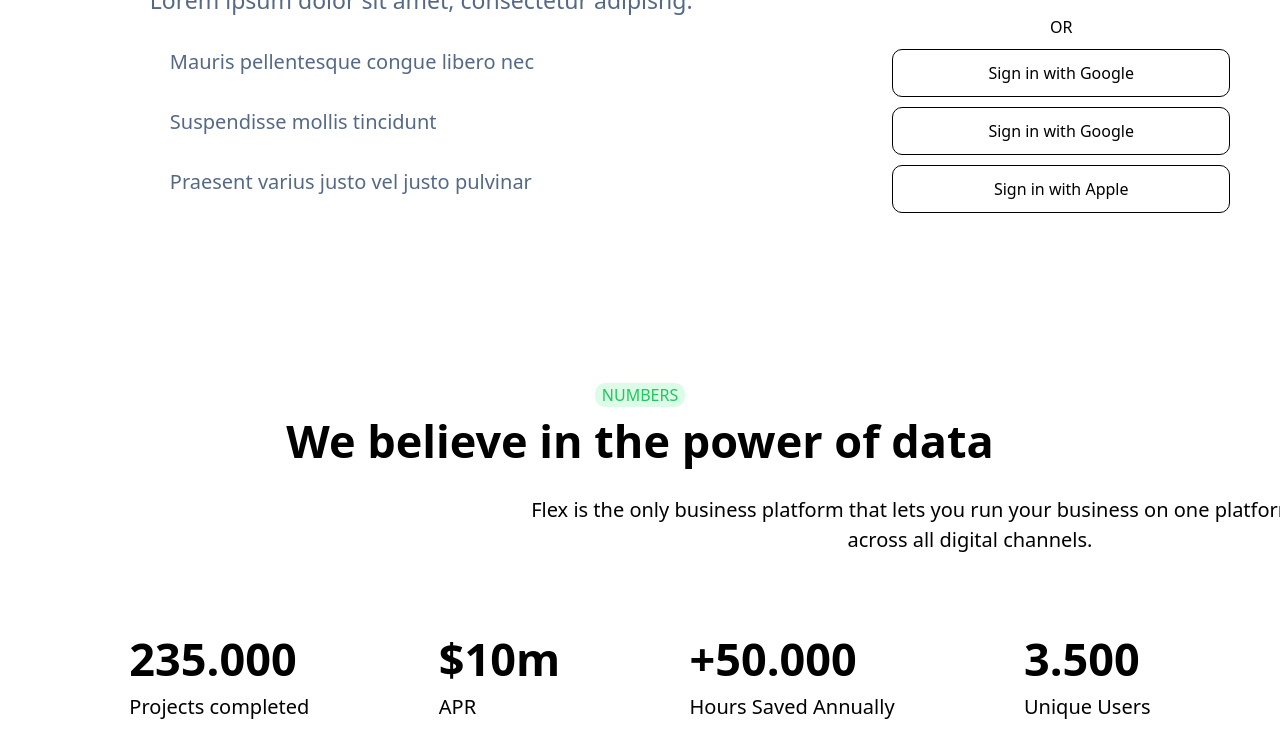
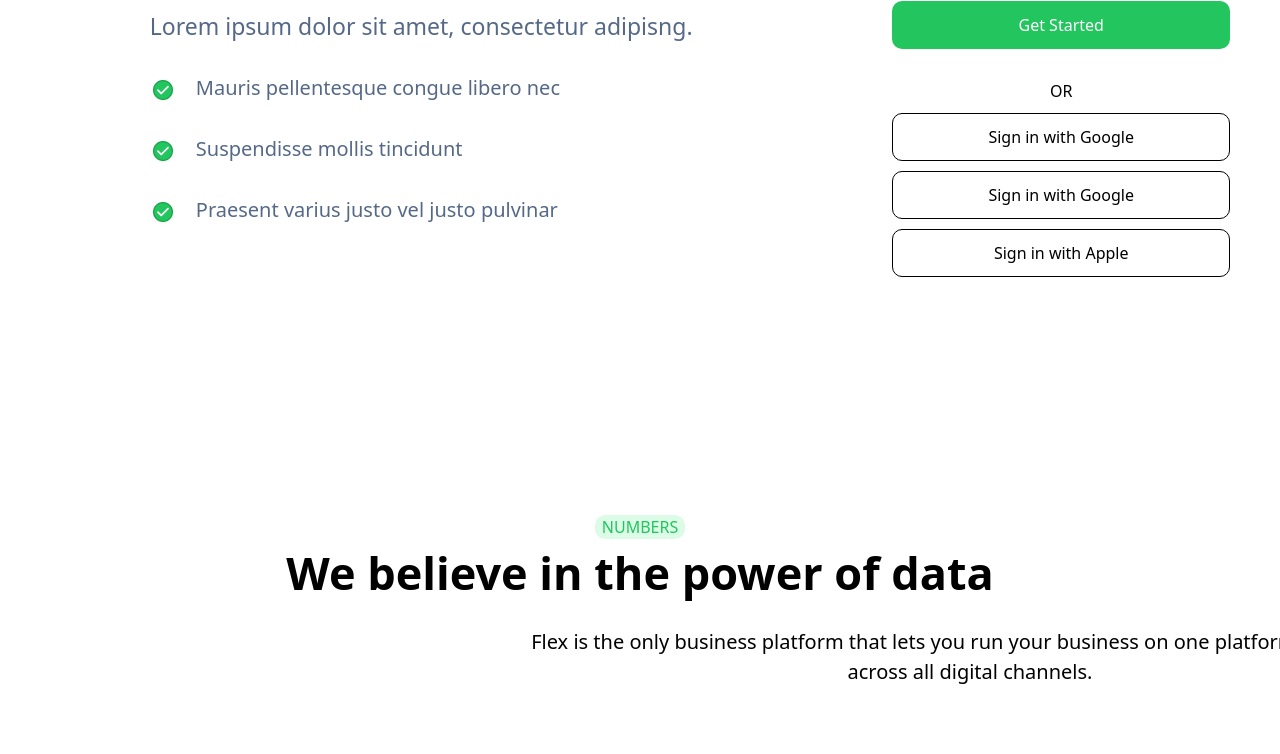
Before and after one commit to Azim0009/Deployed, a website: page index.html in a window 1280 px wide. Shown: the part 575-1329 px from the top of the page. Drawn offline with Linux system fonts and the light colour scheme; the site is published under a folder, as on GitHub Pages, so addresses that start at the root find nothing.

Commit message:
first comit

```diff
--- a/src/index.html
+++ b/index.html
@@ -4,11 +4,11 @@
     <meta charset="UTF-8">
     <meta name="viewport" content="width=device-width, initial-scale=1.0">
     <title>Document</title>
-    <link rel="stylesheet" href="./output.css">
+    <link rel="stylesheet" href="./src/output.css">
 </head>
 <body>
     <div class="flex justify-evenly mt-[30px]">
-<div class=""><img src="/Logo (2).png" alt=""></div>
+<div class=""><img src="./Logo (2).png" alt=""></div>
 <div class="text-[20px] flex gap-[70px]">
     <p>Product</p>
     <p>Features</p>
@@ -22,26 +22,26 @@
 </div>
 <div class="mt-[200px] flex justify-around">
     <div class="">
-    <div class=""><img src="/Badge.png" alt=""></div>
+    <div class=""><img src="./Badge.png" alt=""></div>
     <div class="text-[55px] w-[520px] mt-[20px]"><b>A small business is only as good as its tools. </b></div>
     <div class="text-[23px] mt-[20px] text-[#556987]"><p>Lorem ipsum dolor sit amet, consectetur adipisng.</p></div>
 <div class="flex gap-[20px] mt-[30px]">
-    <div class="mt-[5px]"><img src="/Checkbox.png" alt=""></div>
+    <div class="mt-[5px]"><img src="./Checkbox.png" alt=""></div>
     <div class="text-[20px] text-[#556987]"><p>Mauris pellentesque congue libero nec</p></div>
 </div>
 <div class="flex gap-[20px] mt-[30px]">
-    <div class="mt-[5px]"><img src="/Checkbox.png" alt=""></div>
+    <div class="mt-[5px]"><img src="./Checkbox.png" alt=""></div>
     <div class="text-[20px] text-[#556987]"><p>Suspendisse mollis tincidunt</p></div>
 </div>
 <div class="flex gap-[20px] mt-[30px]">
-    <div class="mt-[5px]"><img src="/Checkbox.png" alt=""></div>
+    <div class="mt-[5px]"><img src="./Checkbox.png" alt=""></div>
     <div class="text-[20px] text-[#556987]"><p>Praesent varius justo vel justo pulvinar </p></div>
 </div>
 </div>
 
 
 <div class="">
-<div class=""><img src="/Frame 3 (3).png" alt=""></div>
+<div class=""><img src="./Frame 3 (3).png" alt=""></div>
 <div class="text-[30px] mx-[-100px]"><b>Join our community</b></div>
 <div class="text-[20px] mt-[20px] mx-[-40px]"><p>Start your free trial</p></div>
 <div class="mt-[40px] mx-[-100px]"><p>Email</p></div>
@@ -55,9 +55,9 @@
 </div>
 </div>
 </div>
-<div class=""><img src="/Outline.png" alt="" class="mx-[1420px] mt-[-150px]"></div>
-<div class=""><img src="/f.png" alt="" class="mx-[1420px] mt-[35px]"></div>
-<div class=""><img src="/Vector.png" alt="" class="mx-[1420px] mt-[35px]"></div>
+<div class=""><img src="./Outline.png" alt="" class="mx-[1420px] mt-[-150px]"></div>
+<div class=""><img src="./f.png" alt="" class="mx-[1420px] mt-[35px]"></div>
+<div class=""><img src="./Vector.png" alt="" class="mx-[1420px] mt-[35px]"></div>
 
 
 
@@ -101,26 +101,26 @@
     <div class="mt-[20px] w-[920px] text-center text-[20px] mx-[510px]"><p class=""> With our integrated CRM, project management, collaboration and invoicing capabilities, you can manage every aspect of your business in one secure platform.</p></div>
 </div>
 
-<div class="flex justify-center mt-[120px]"><img src="/Group 27.png" alt=""></div>
+<div class="flex justify-center mt-[120px]"><img src="./Group 27.png" alt=""></div>
 
 
 
 
 <div class="flex  justify-evenly mt-[150px]">
 <div class="">
-    <div class="mx-[100px]"><img src="/Frame 18.png" alt=""></div>
+    <div class="mx-[100px]"><img src="./Frame 18.png" alt=""></div>
 <div class="text-[25px] mt-[20px]"><b>Measure your performance</b></div>
 <div class="text-[20px] text-[#556987] w-[313px] text-center mt-[20px]"><p>Stay connected with your team and make quick decisions wherever you are. </p></div>
 </div>
 
     <div class="">
-    <div class="mx-[100px]"><img src="/Frame 18.png" alt=""></div>
+    <div class="mx-[100px]"><img src="./Frame 18.png" alt=""></div>
 <div class="text-[25px] mt-[20px]"><b>Measure your performance</b></div>
 <div class="text-[20px] text-[#556987] w-[313px] text-center mt-[20px]"><p>Stay connected with your team and make quick decisions wherever you are. </p></div>
 </div>
 
     <div class="">
-    <div class="mx-[100px]"><img src="/Frame 18.png" alt=""></div>
+    <div class="mx-[100px]"><img src="./Frame 18.png" alt=""></div>
 <div class="text-[25px] mt-[20px]"><b>Measure your performance</b></div>
 <div class="text-[20px] text-[#556987] w-[313px] text-center mt-[20px]"><p>Stay connected with your team and make quick decisions wherever you are. </p></div>
 </div>
@@ -142,19 +142,19 @@
 <div class=""><p class="text-[25px] text-[gray] mx-[5px] mt-[15px]">Billed annually</p></div>
 
 <div class="flex gap-[30px] mt-[20px] mx-[-50px]">
-    <div class="mt-[6px]"><img src="/Checkbox.png" alt=""></div>
+    <div class="mt-[6px]"><img src="./Checkbox.png" alt=""></div>
     <div class=""><p class="text-[23px] text-[gray]">Complete documentation</p></div>
 </div>
 <div class="flex gap-[30px] mt-[20px] mx-[-50px]">
-    <div class="mt-[6px]"><img src="/Checkbox.png" alt=""></div>
+    <div class="mt-[6px]"><img src="./Checkbox.png" alt=""></div>
     <div class=""><p class="text-[23px] text-[gray]">Working materials in Figma</p></div>
 </div>
 <div class="flex gap-[30px] mt-[20px] mx-[-50px]">
-    <div class="mt-[6px]"><img src="/Checkbox.png" alt=""></div>
+    <div class="mt-[6px]"><img src="./Checkbox.png" alt=""></div>
     <div class=""><p class="text-[23px] text-[gray]">100GB cloud storage</p></div>
 </div>
 <div class="flex gap-[30px] mt-[20px] mx-[-50px]">
-    <div class="mt-[6px]"><img src="/Checkbox.png" alt=""></div>
+    <div class="mt-[6px]"><img src="./Checkbox.png" alt=""></div>
     <div class=""><p class="text-[23px] text-[gray]"> 500 team members</p></div>
 </div>
 <div class="mx-[-50px] mt-[25px]"><button class="w-[295px] h-[47px] rounded-[10px] text-[white] bg-[#22C55E] ">Request a Demo</button></div>
@@ -171,19 +171,19 @@
 <div class=""><p class="text-[25px] text-[gray] mx-[5px] mt-[15px]">Billed annually</p></div>
 
 <div class="flex gap-[30px] mt-[20px] mx-[-50px]">
-    <div class="mt-[6px]"><img src="/Checkbox.png" alt=""></div>
+    <div class="mt-[6px]"><img src="./Checkbox.png" alt=""></div>
     <div class=""><p class="text-[23px] text-[gray]">Complete documentation</p></div>
 </div>
 <div class="flex gap-[30px] mt-[20px] mx-[-50px]">
-    <div class="mt-[6px]"><img src="/Checkbox.png" alt=""></div>
+    <div class="mt-[6px]"><img src="./Checkbox.png" alt=""></div>
     <div class=""><p class="text-[23px] text-[gray]">Working materials in Figma</p></div>
 </div>
 <div class="flex gap-[30px] mt-[20px] mx-[-50px]">
-    <div class="mt-[6px]"><img src="/Checkbox.png" alt=""></div>
+    <div class="mt-[6px]"><img src="./Checkbox.png" alt=""></div>
     <div class=""><p class="text-[23px] text-[gray]">100GB cloud storage</p></div>
 </div>
 <div class="flex gap-[30px] mt-[20px] mx-[-50px]">
-    <div class="mt-[6px]"><img src="/Checkbox.png" alt=""></div>
+    <div class="mt-[6px]"><img src="./Checkbox.png" alt=""></div>
     <div class=""><p class="text-[23px] text-[gray]"> 500 team members</p></div>
 </div>
 <div class="mx-[-50px] mt-[25px]"><button class="w-[295px] h-[47px] rounded-[10px] text-[white] bg-[#22C55E] ">Request a Demo</button></div>
@@ -197,19 +197,19 @@
 <div class=""><p class="text-[25px] text-[gray] mx-[5px] mt-[15px]">Billed annually</p></div>
 
 <div class="flex gap-[30px] mt-[20px] mx-[-50px]">
-    <div class="mt-[6px]"><img src="/Checkbox.png" alt=""></div>
+    <div class="mt-[6px]"><img src="./Checkbox.png" alt=""></div>
     <div class=""><p class="text-[23px] text-[gray]">Complete documentation</p></div>
 </div>
 <div class="flex gap-[30px] mt-[20px] mx-[-50px]">
-    <div class="mt-[6px]"><img src="/Checkbox.png" alt=""></div>
+    <div class="mt-[6px]"><img src="./Checkbox.png" alt=""></div>
     <div class=""><p class="text-[23px] text-[gray]">Working materials in Figma</p></div>
 </div>
 <div class="flex gap-[30px] mt-[20px] mx-[-50px]">
-    <div class="mt-[6px]"><img src="/Checkbox.png" alt=""></div>
+    <div class="mt-[6px]"><img src="./Checkbox.png" alt=""></div>
     <div class=""><p class="text-[23px] text-[gray]">100GB cloud storage</p></div>
 </div>
 <div class="flex gap-[30px] mt-[20px] mx-[-50px]">
-    <div class="mt-[6px]"><img src="/Checkbox.png" alt=""></div>
+    <div class="mt-[6px]"><img src="./Checkbox.png" alt=""></div>
     <div class=""><p class="text-[23px] text-[gray]"> 500 team members</p></div>
 </div>
 <div class="mx-[-50px] mt-[25px]"><button class="w-[295px] h-[47px] rounded-[10px] text-[white] bg-[#22C55E] ">Request a Demo</button></div>
@@ -245,7 +245,7 @@
     <div class="mt-[20px] w-[560px]  text-[20px] "><p class=""> With our integrated CRM, project management, collaboration and invoicing capabilities, you can manage your business in one secure platform.</p></div>
 </div>
 <div class="mt-[450px]">
-<img src="/Rectangle 1.png" alt="">
+<img src="./Rectangle 1.png" alt="">
 </div>
 </div>
 
@@ -307,7 +307,7 @@
 
 
     <div class="">
-        <img src="/Logo (3).png" alt="">
+        <img src="./Logo (3).png" alt="">
         <p class="w-[264px] text-[20px] text-[gray] mt-[25px]">Launch your own Software As A Service Application with Flex Solutions.</p>
     </div>
 
--- a/tailwind.config.js
+++ b/tailwind.config.js
@@ -1,6 +1,6 @@
 /** @type {import('tailwindcss').Config} */
 module.exports = {
-  content: ["./src/**/*.{html,js}"],
+  content: ["./src/**/*.{html,js}","./index.html"],
   theme: {
     extend: {},
   },
```
